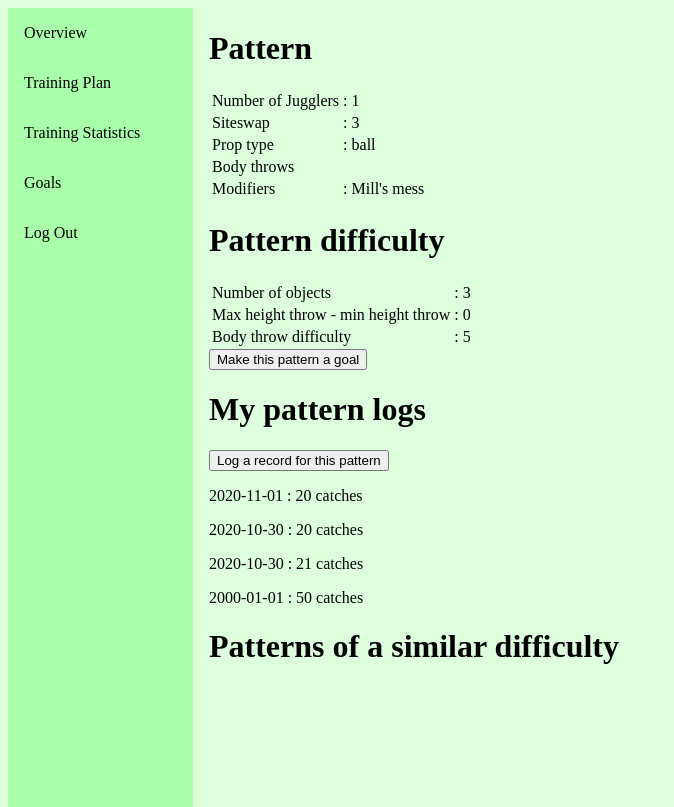
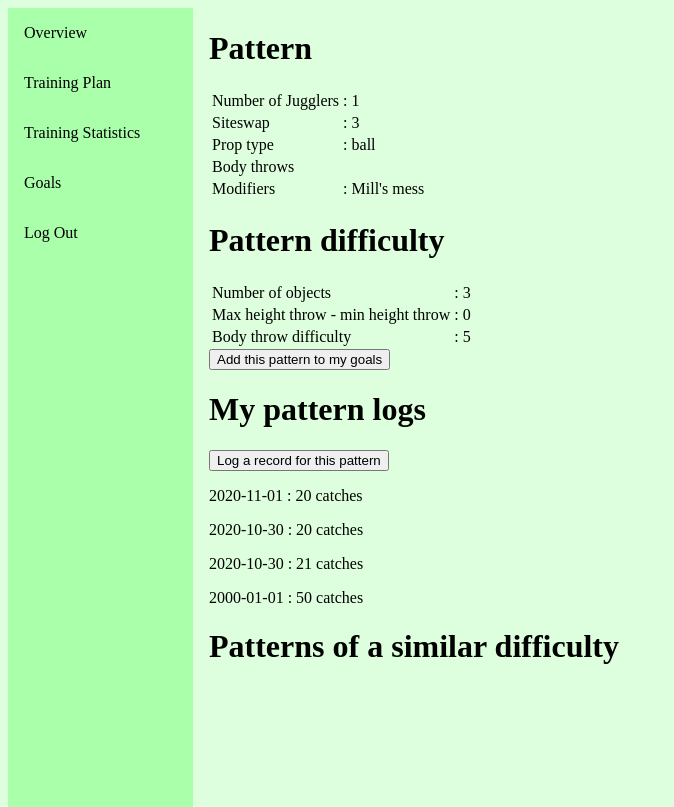
Before and after one commit to becky112358/juggling_suggestions, a Django app: page /patterns/1/ in a window 1280 px wide. Shown: the top 807 px of the page, without its empty margins (0-674 px from the left). Run offline with Django 3.2, Linux system fonts and the light colour scheme; a user stored in the database is signed in; data comes from the database, SQL or seed files in the repository; both versions use the stored data as it was after the commit; data that the repository does not hold is empty.

Commit message:
Allow users to add and remove goals.

```diff
--- a/patterns/models.py
+++ b/patterns/models.py
@@ -4,6 +4,9 @@ from django.db import models
 from django.utils.translation import gettext_lazy as _
 
 from .siteswap import *
+
+
+GOALS_MAX_COLUMNS = 3
 
 
 class Pattern(models.Model):
@@ -136,7 +139,10 @@ class Goal(models.Model):
     user = models.ForeignKey(get_user_model(), on_delete=models.CASCADE)
     pattern = models.ForeignKey(Pattern, on_delete=models.CASCADE)
     row = models.IntegerField(validators=[MinValueValidator(0)])
-    column = models.IntegerField(default=0, validators=[MinValueValidator(0)])
+    column = models.IntegerField(default=0, validators=[MinValueValidator(0), MaxValueValidator(GOALS_MAX_COLUMNS)])
+
+    def __str__(self):
+        return str(self.pattern)
 
 
 class Record(models.Model):
--- a/patterns/templates/base.html
+++ b/patterns/templates/base.html
@@ -12,7 +12,7 @@
         <a href="{% url 'patterns:index' %}">Overview</a>
         <a href="">Training Plan</a>
         <a href="">Training Statistics</a>
-        <a href="">Goals</a>
+        <a href="{% url 'patterns:goals' %}">Goals</a>
         {% if user.is_authenticated %}
             <a href="{% url 'logout' %}">Log Out</a>
         {% else %}
--- a/patterns/templates/patterns/detail.html
+++ b/patterns/templates/patterns/detail.html
@@ -41,14 +41,10 @@
     </table>
 
     {% if user.is_authenticated %}
-        {% if is_goal %}
-            <h2>Pattern is a goal!</h2>
-        {% else %}
-            <form action="" method="post">
-                {% csrf_token %}
-                <input type="submit" value="Make this pattern a goal">
-            </form>
-        {% endif %}
+        <form action="" method="post">
+            {% csrf_token %}
+            <input type="submit" value="{{ goal_text }}">
+        </form>
     {% endif %}
 
     {% if user.is_authenticated %}
--- a/patterns/urls.py
+++ b/patterns/urls.py
@@ -7,4 +7,5 @@ urlpatterns = [
     path('', views.index, name='index'),
     path('<int:pattern_id>/', views.detail, name='detail'),
     path('<int:pattern_id>/log_record', views.log_record, name='log_record'),
+    path('goals', views.goals, name='goals'),
 ]
--- a/patterns/views.py
+++ b/patterns/views.py
@@ -4,7 +4,7 @@ from django.shortcuts import get_object_or_404, HttpResponseRedirect, render
 from django.urls import reverse
 
 from .forms import GoalForm, RecordForm, RecordFormTwoJugglers
-from .models import Goal, Modifier, Pattern, Record
+from .models import Goal, GOALS_MAX_COLUMNS, Modifier, Pattern, Record
 
 
 def index(request):
@@ -27,19 +27,31 @@ def detail(request, pattern_id):
 
     current_user = request.user
 
-    if Goal.objects.filter(pattern=pattern).filter(user=current_user):
-        is_goal = True
+    goal = Goal.objects.filter(pattern=pattern).filter(user=current_user)
+    if goal:
+        if request.method == 'POST':
+            form = GoalForm(request.POST, instance=goal[0])
+            if form.is_valid():
+                goal.delete()
+                return HttpResponseRedirect(reverse('patterns:detail', args=(pattern.id,)))
+        else:
+            form = GoalForm()
+
+        goal_text = "Remove this pattern from my goals"
+
     else:
-        is_goal = False
+        if request.method == 'POST':
+            goal_list = Goal.objects.filter(user=request.user)
+            max_row = goals_max_row(goal_list)
+            goal = Goal(user=current_user, pattern=pattern, row=max_row + 1)
+            form = GoalForm(request.POST, request.FILES, instance=goal)
+            if form.is_valid():
+                form.save()
+                return HttpResponseRedirect(reverse('patterns:detail', args=(pattern.id,)))
+        else:
+            form = GoalForm()
 
-    if request.method == 'POST':
-        goal = Goal(user=current_user, pattern=pattern, row=0)
-        form = GoalForm(request.POST, request.FILES, instance=goal)
-        if form.is_valid():
-            form.save()
-            return HttpResponseRedirect(reverse('patterns:detail', args=(pattern.id,)))
-    else:
-        form = GoalForm()
+        goal_text = "Add this pattern to my goals"
 
     record_list = Record.objects.filter(pattern=pattern)\
         .filter(Q(user1=current_user) | Q(user2=current_user))\
@@ -49,8 +61,8 @@ def detail(request, pattern_id):
                   {'pattern': pattern,
                    'pattern_list': pattern_list,
                    'modifier_list': Modifier,
-                   'is_goal': is_goal,
                    'form': form,
+                   'goal_text': goal_text,
                    'record_list': record_list})
 
 
@@ -80,3 +92,19 @@ def log_record(request, pattern_id):
     return render(request, 'patterns/log_record.html',
                   {'pattern': pattern,
                    'form': form})
+
+
+def goals(request):
+    goal_list = Goal.objects.filter(user=request.user)
+    max_row = goals_max_row(goal_list)
+    return render(request, 'patterns/goals.html',
+                  {'goal_list': goal_list,
+                   'row_list': range(max_row+1),
+                   'column_list': range(GOALS_MAX_COLUMNS+1)})
+
+
+def goals_max_row(goal_list):
+    max_row = 0
+    for goal in goal_list:
+        max_row = max(max_row, goal.row)
+    return max_row
```
Also changed, not shown: patterns/templates/patterns/goals.html (added, +23 -0 lines), db.sqlite3, patterns/migrations/0006_auto_20201104_1354.py (added).
